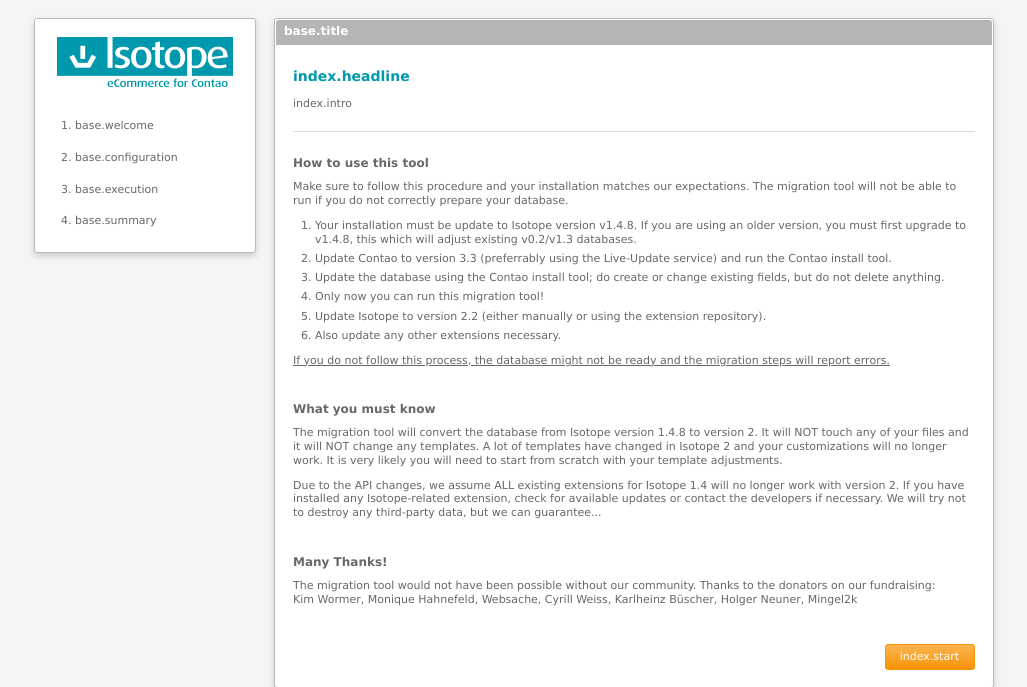
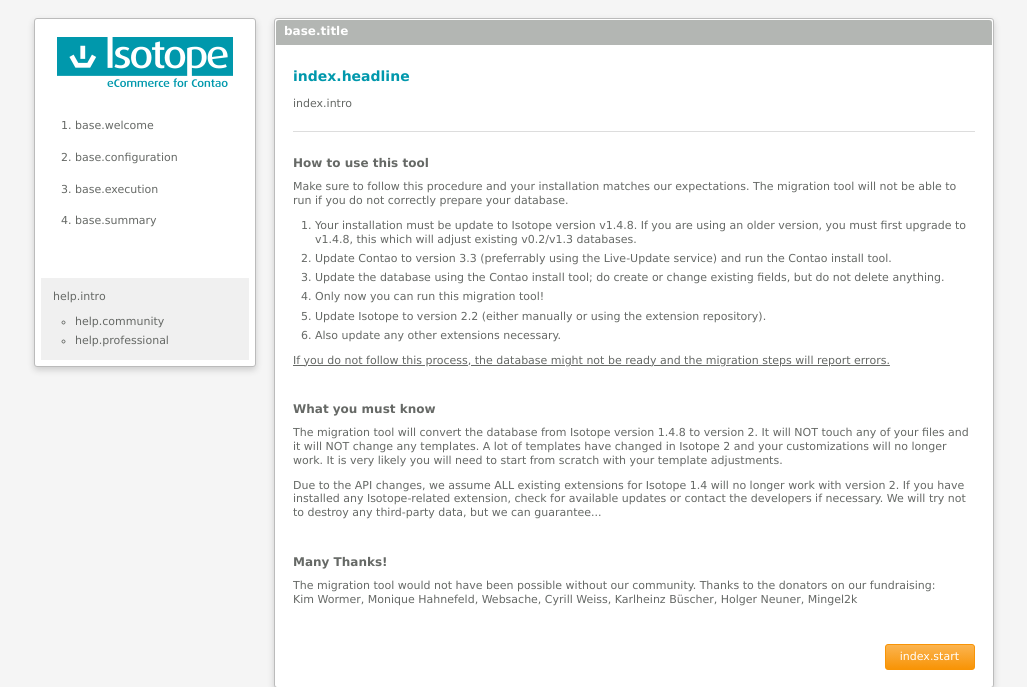
Before and after one commit to isotope/migration, a PHP site: template views/index.twig in a window 1280 px wide. Shown: the top 687 px of the page, without its empty margins (126-1153 px from the left). Run offline with PHP 8.4, Linux system fonts and the light colour scheme; the template is opened without the code that fills it, so the values that code supplies are empty; some libraries are stand-ins or nearby versions.

Commit message:
Added help section to the left navigation

```diff
--- a/views/base.twig
+++ b/views/base.twig
@@ -25,6 +25,13 @@
                 <li><span{% if navigation_execute %} class="active"{% endif %}>{% trans %}base.execution{% endtrans %}</span></li>
                 <li><span{% if navigation_summary %} class="active"{% endif %}>{% trans %}base.summary{% endtrans %}</span></li>
             </ol>
+            <div id="help">
+                <p>{% trans %}help.intro{% endtrans %}</p>
+                <ul>
+                    <li><a href="https://community.contao.org" target="_blank">{% trans %}help.community{% endtrans %}</a></li>
+                    <li><a href="https://circle.isotopeecommerce.org" target="_blank">{% trans %}help.professional{% endtrans %}</a></li>
+                </ul>
+            </div>
         </div>
     </div>
     <div id="main">
```
Also changed, not shown: locales/en.php (+14 -9 lines).
